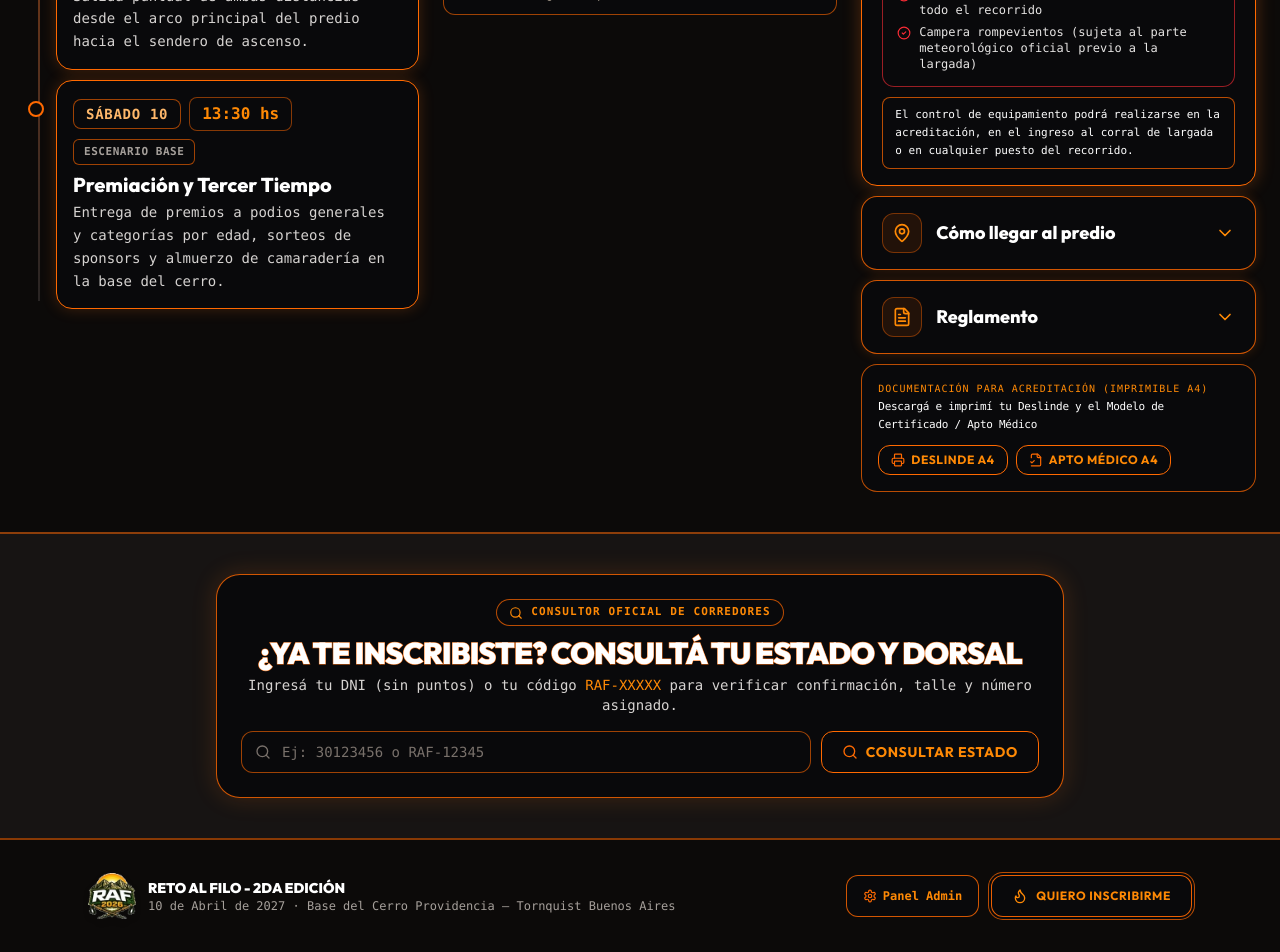
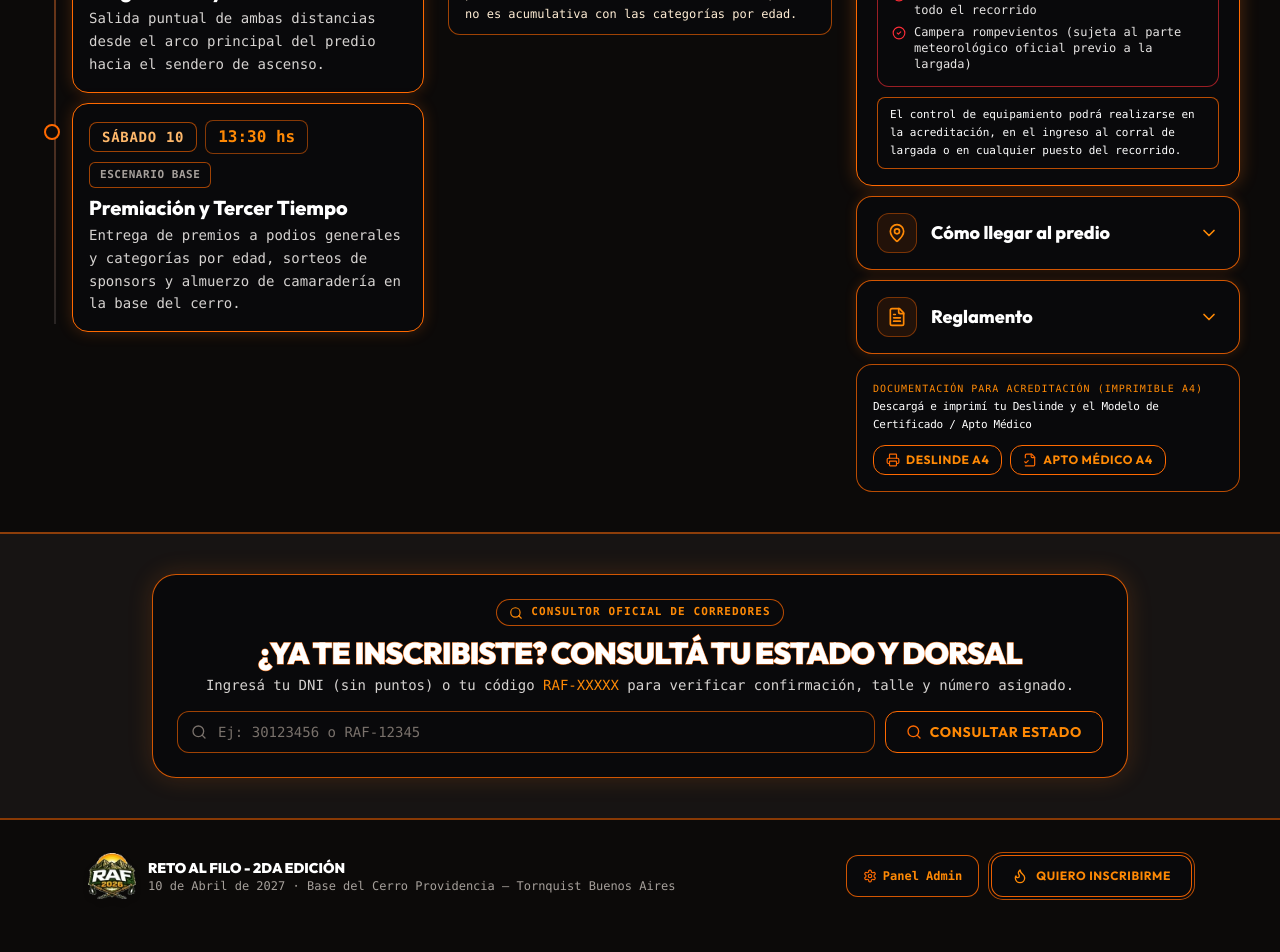
Before and after one commit to lucciancia20-alt/reto-al-filo-web, a React (Vite) app: page / in a window 1280 px wide. Shown: the part 3725-4677 px from the top of the page. Built offline with nearby package versions, Linux system fonts and the light colour scheme; no server answers.

Commit message:
style(info-faq): ensanchar contenedor de 3 columnas a 1680px y consultor a max-w-5xl

```diff
--- a/src/components/InfoFaqSection.jsx
+++ b/src/components/InfoFaqSection.jsx
@@ -86,7 +86,7 @@ export default function InfoFaqSection({ raceConfig = RACE_CONFIG }) {
     <>
       {/* Grilla de 3 columnas en escritorio (xl:grid-cols-3) y 1 columna en móviles/tablets */}
       <div className="bg-stone-950 border-t-2 border-orange-500/50 py-8 sm:py-10 relative">
-        <div className="max-w-7xl mx-auto px-4 sm:px-6 grid grid-cols-1 xl:grid-cols-3 gap-10 xl:gap-6 items-start">
+        <div className="w-full max-w-[1680px] mx-auto px-4 sm:px-6 xl:px-10 grid grid-cols-1 xl:grid-cols-3 gap-10 xl:gap-6 items-start">
           {/* Columna 1: Línea de Tiempo (Cronograma del Día) */}
           <section id="cronograma" className="scroll-mt-20 min-w-0">
             <div className="text-center">
@@ -451,7 +451,7 @@ export default function InfoFaqSection({ raceConfig = RACE_CONFIG }) {
         id="consultar-dorsal"
         className="scroll-mt-20 py-8 sm:py-10 bg-stone-900/70 border-t-2 border-orange-500/50"
       >
-        <div className="max-w-4xl mx-auto px-4 sm:px-6">
+        <div className="max-w-5xl mx-auto px-4 sm:px-6">
           <div className="rounded-3xl bg-zinc-950 border border-orange-500/80 shadow-[0_0_24px_rgba(249,115,22,0.18)] p-5 sm:p-6">
             <div className="text-center">
               <div className="inline-flex items-center gap-2 rounded-full bg-zinc-950 border border-orange-500/70 px-3 py-1 text-[11px] font-bold uppercase tracking-widest text-orange-400">
```
